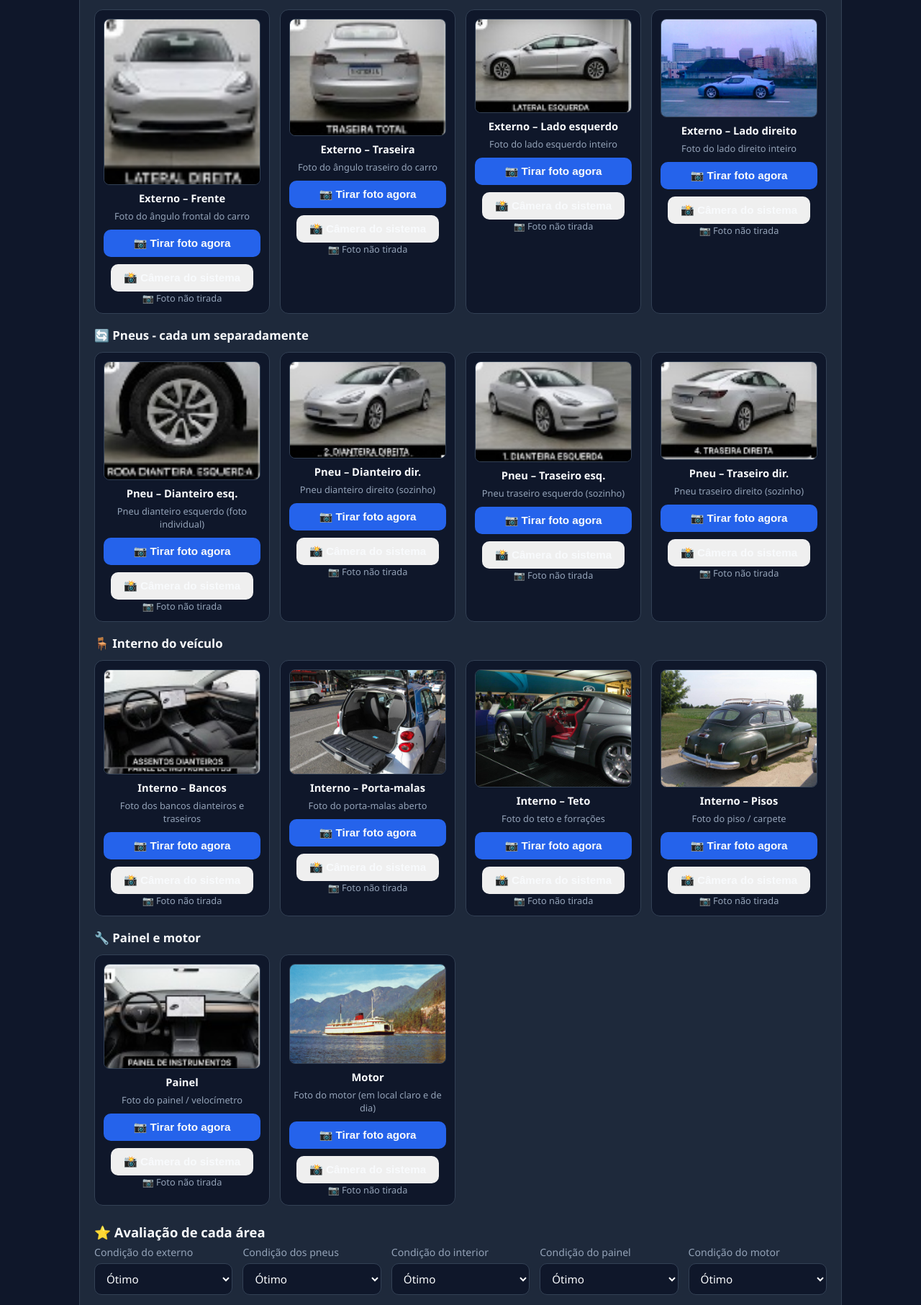
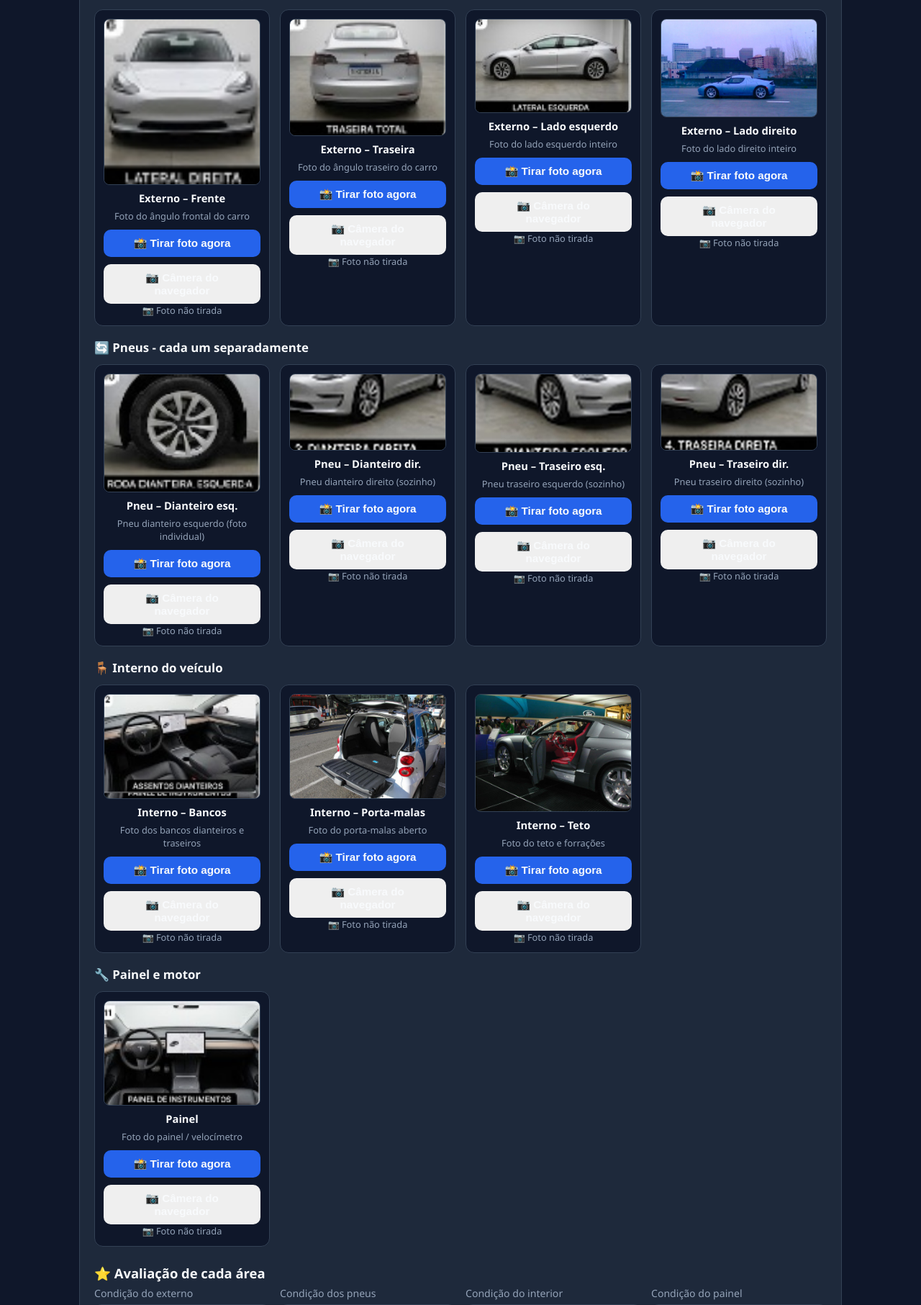
Before and after one commit to NETHOMIRANDA/LocacaoMD, a Flask app: page /vistoria/nova/1 in a window 1280 px wide. Shown: the part 512-2325 px from the top of the page at 72% size. Run offline with Flask 3, Linux system fonts and the light colour scheme; tables that the repository leaves empty hold one stand-in row (values such as "Sample post").

Commit message:
fix: câmera do sistema como botão principal (funciona pelo WhatsApp)
- Invertida ordem dos botões: 'Tirar foto agora' agora usa a câmera nativa do celular
- Botão 'Câmera do navegador' virou fallback (cinza)
- Funciona dentro do WhatsApp sem bloqueio de permissão
- Removido campo 'Interno – Pisos' das vistorias (12 fotos obrigatórias)

```diff
--- a/database.py
+++ b/database.py
@@ -27,9 +27,7 @@ CATEGORIAS = [
     ("interno_bancos",      "Interno – Bancos",        "Foto dos bancos dianteiros e traseiros"),
     ("interno_porta_malas", "Interno – Porta-malas",   "Foto do porta-malas aberto"),
     ("interno_teto",        "Interno – Teto",          "Foto do teto e forrações"),
-    ("interno_piso",        "Interno – Pisos",         "Foto do piso / carpete"),
     ("painel",                "Painel",                  "Foto do painel / velocímetro"),
-    ("motor",                 "Motor",                   "Foto do motor (em local claro e de dia)"),
 ]
 
 GRUPOS_CONDICAO = [
@@ -37,7 +35,6 @@ GRUPOS_CONDICAO = [
     ("pneus",    "Condição dos pneus"),
     ("interno",  "Condição do interior"),
     ("painel",   "Condição do painel"),
-    ("motor",    "Condição do motor"),
 ]
 
 OPCOES_CONDICAO = ["Ótimo", "Bom", "Regular", "Ruim"]
--- a/templates/nova_vistoria.html
+++ b/templates/nova_vistoria.html
@@ -6,8 +6,8 @@
   <img class="exemplo" src="{{ src_exemplo }}" alt="Como tirar: {{ rotulo }}" id="exemplo-{{ chave }}">
   <div class="foto-campo-rotulo">{{ rotulo }}</div>
   <small>{{ dica }}</small>
-  <button type="button" class="botao botao-camera" onclick="abrirCamera('{{ chave }}')">📷 Tirar foto agora</button>
-  <button type="button" class="botao botao-alternativa" onclick="abrirCameraDoSistema('{{ chave }}')" title="Use se a câmera acima negar a permissão">📸 Câmera do sistema</button>
+  <button type="button" class="botao botao-camera" onclick="abrirCameraDoSistema('{{ chave }}')">📸 Tirar foto agora</button>
+  <button type="button" class="botao botao-alternativa" onclick="abrirCamera('{{ chave }}')" title="Use se a câmera do sistema não funcionar">📷 Câmera do navegador</button>
   <input type="file" id="arquivo-{{ chave }}" accept="image/*" capture="environment" hidden>
   <img class="preview" id="preview-{{ chave }}" alt="Prévia da foto">
   <div class="foto-status" id="status-{{ chave }}">📷 Foto não tirada</div>
```
Also changed, not shown: static/exemplos/pneu_dianteiro_dir.jpg, static/exemplos/pneu_traseiro_dir.jpg, static/exemplos/pneu_traseiro_esq.jpg.
